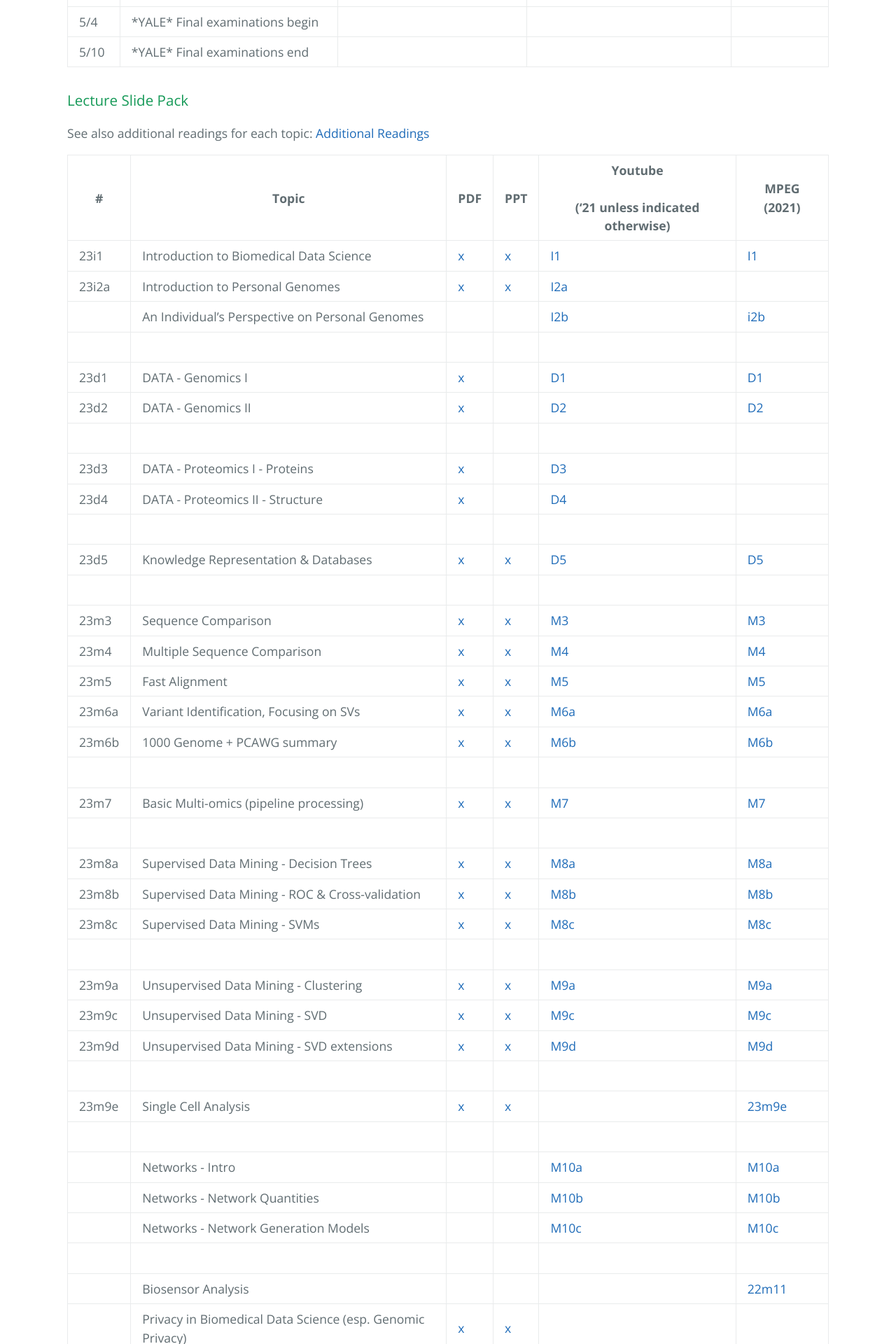
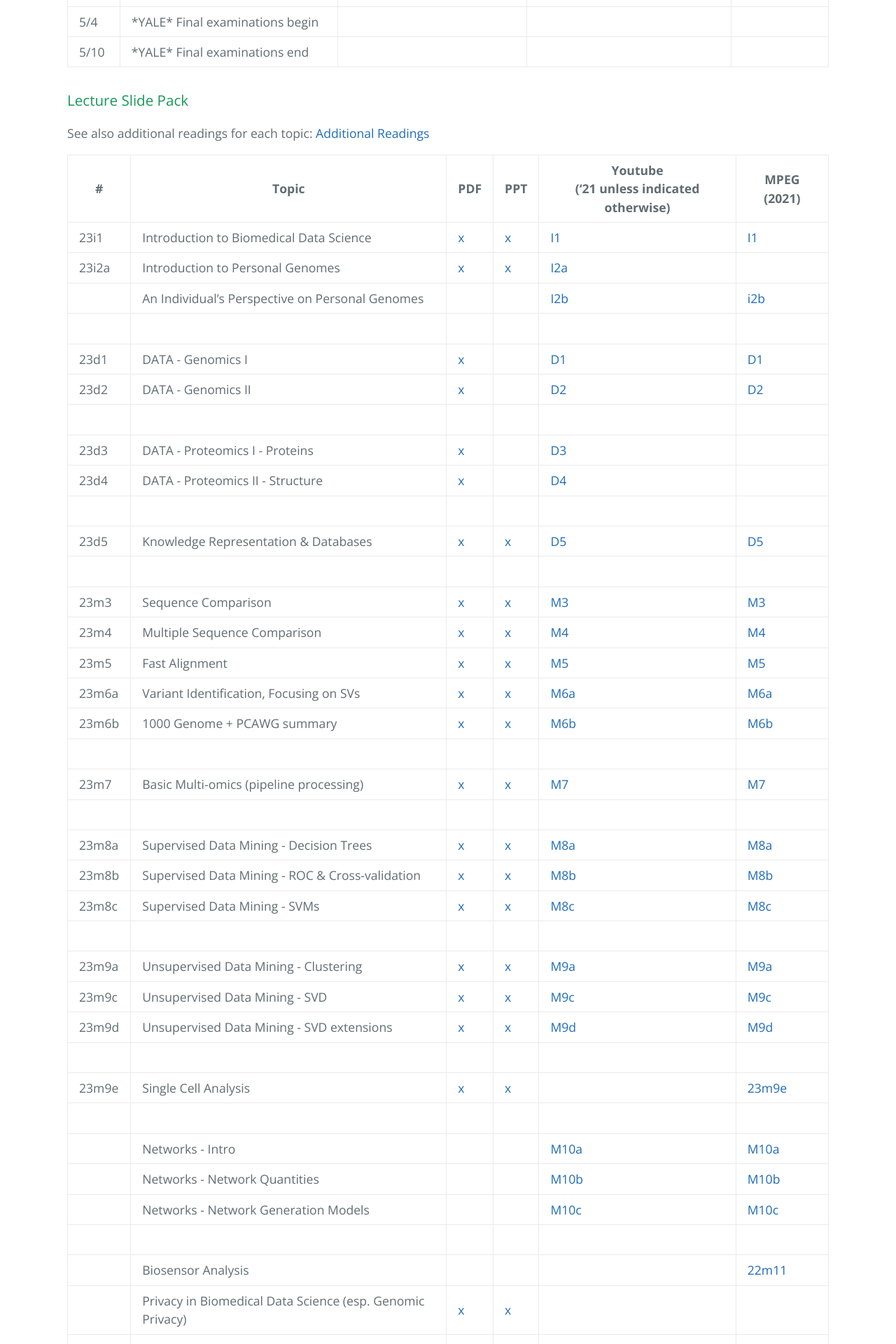
Before and after one commit to gersteinlab/cbb752b23, a Jekyll site: the page built from syllabus.md, in a window 1280 px wide. Shown: the part 2551-4471 px from the top of the page at 70% size. Built offline with Jekyll 4.4.1, drawn with Linux system fonts in a browser that asks for light colours.

```diff
--- a/syllabus.md
+++ b/syllabus.md
@@ -50,7 +50,7 @@ Please see [last year's syllabus](http://cbb752b22.gersteinlab.org/syllabus) (wi
 
 See also additional readings for each topic: [Additional Readings](https://docs.google.com/document/d/1L7p4fv3XzMvzzTPIa4EFo6YD9UabBDuOBWKGjcxe5hw/edit)
 
-| #     | Topic                                                     | PDF                                                                                                                                  | PPT                                                                                                                                   | Youtube<br><br>('21 unless indicated otherwise)           | MPEG (2021)                                                                                                                                                      |
+| #     | Topic                                                     | PDF                                                                                                                                  | PPT                                                                                                                                   | Youtube<br>('21 unless indicated otherwise)               | MPEG (2021)                                                                                                                                                      |
 | ----- | --------------------------------------------------------- | ------------------------------------------------------------------------------------------------------------------------------------ | ------------------------------------------------------------------------------------------------------------------------------------- | --------------------------------------------------------- | ---------------------------------------------------------------------------------------------------------------------------------------------------------------- |
 | 23i1  | Introduction to Biomedical Data Science                   | [x](http://files2.gersteinlab.org/public-docs/2023/01.19/23i1--cbb752-MG-spr23-intro.pdf)                                            | [x](http://files2.gersteinlab.org/public-docs/2023/01.19/23i1--cbb752-MG-spr23-intro.pptx)                                            | [I1](https://youtu.be/0B9BYt5bV84)                        | [I1](http://files.gersteinlab.org/media/videos/BioDataSciMiningModeling-Lecture_default.cbb752b21-1feb21.01-intro-lect.onweb.wo2faces.mp4)                       |
 | 23i2a | Introduction to Personal Genomes                          | [x](http://files2.gersteinlab.org/public-docs/2023/02.12/23i2a--cbb752-MG-spr23-personalgenomes.pdf)                                 | [x](http://files2.gersteinlab.org/public-docs/2023/02.20/220/23i2a--cbb752-MG-spr23-personalgenomes.pptx)                             | [I2a](https://youtu.be/K_Q-17uWlxo)                       |                                                                                                                                                                  |
@@ -87,7 +87,7 @@ See also additional readings for each topic: [Additional Readings](https://docs.
 |       | Networks - Network Generation Models                      |                                                                                                                                      |                                                                                                                                       | [M10c](https://youtu.be/FalSiWgVF3A)                      | [M10c](http://files.gersteinlab.org/media/videos/BioDataSciMiningModeling-Lecture_default.cbb752b21-29mar21.10c-network-topology-analysis.onweb.mp4)             |
 |       |                                                           |                                                                                                                                      |                                                                                                                                       |                                                           |                                                                                                                                                                  |
 |       | Biosensor Analysis                                        |                                                                                                                                      |                                                                                                                                       |                                                           | [22m11](http://files2.gersteinlab.org/public-docs/2022/03.14/22m11--cbb752-MG-spr22-biosensors.mp4)                                                              |
-|       | Privacy in Biomedical Data Science (esp. Genomic Privacy) | [x](http://files2.gersteinlab.org/public-docs/2023/03.01/Privacy_cbb752b23_T2EN.pdf)                                                 | [x](http://files2.gersteinlab.org/public-docs/2023/03.01/Privacy_cbb752b23_T2EN.pptx)                                                 |                                                           |                                                                                                                                                                  |
+|       | Privacy in Biomedical Data Science (esp. Genomic Privacy) | [x](http://files2.gersteinlab.org/public-docs/2023/03.01/Privacy-cbb752b23-T2EN.pdf)                                                 | [x](http://files2.gersteinlab.org/public-docs/2023/03.01/Privacy-cbb752b23-T2EN.pptx)                                                 |                                                           |                                                                                                                                                                  |
 |       |                                                           |                                                                                                                                      |                                                                                                                                       |                                                           |                                                                                                                                                                  |
 |       | Deep Learning I                                           |                                                                                                                                      |                                                                                                                                       | [M12a](https://youtu.be/Y6hbdHspbr0)                      | [M12a](http://files.gersteinlab.org/media/videos/331.mp4)                                                                                                        |
 |       | Deep Learning II                                          |                                                                                                                                      |                                                                                                                                       | [M12b](https://youtu.be/ctTXeAnYUSg)                      | [M12b](http://files.gersteinlab.org/media/videos/BioDataSciMiningModeling_0405.mp4)                                                                              |
@@ -99,4 +99,5 @@ See also additional readings for each topic: [Additional Readings](https://docs.
 |       | Intrinsically Disordered Proteins                         |                                                                                                                                      |                                                                                                                                       | [S4](https://youtu.be/Ar-Nu7lNX0A)                        | [S4](http://files.gersteinlab.org/media/videos/BioDataSciMiningModeling_0426.mp4)                                                                                |
 |       | Simulation                                                |                                                                                                                                      |                                                                                                                                       |                                                           |                                                                                                                                                                  |
 
+
 See lab [permissions statement](https://sites.gersteinlab.org/permissions/) in relation to resusing any of the above material.
```
